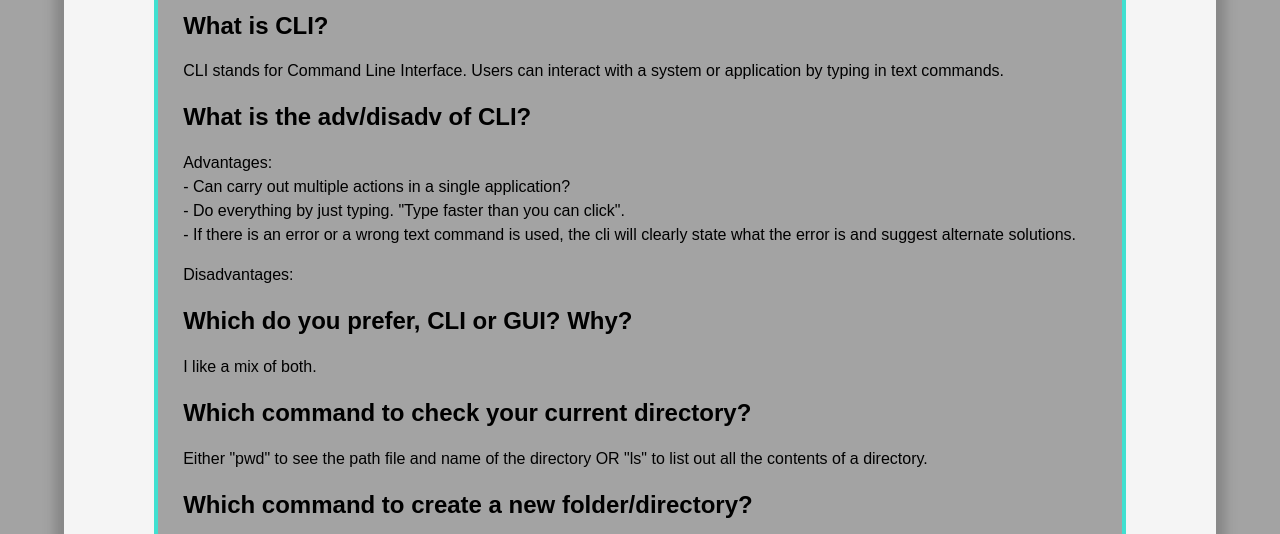
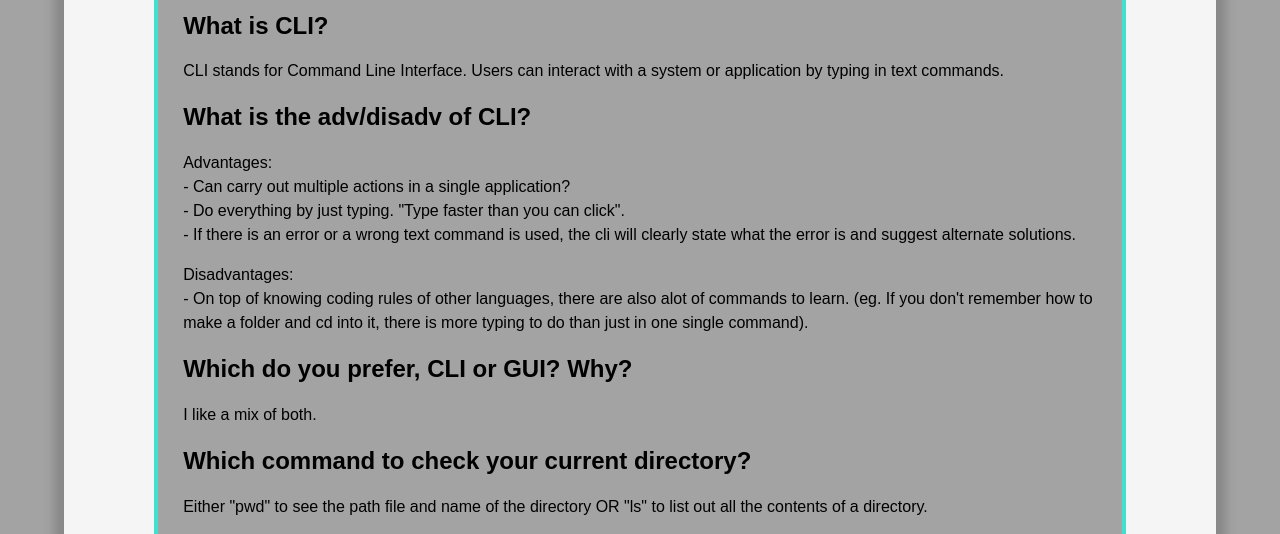
Before and after one commit to MimiTranLam/firstExam-P1-site, a plain HTML site: page index.html in a window 1280 px wide. Shown: the part 266-800 px from the top of the page. Drawn offline with Linux system fonts and the light colour scheme.

Commit message:
change file name

```diff
--- a/index.html
+++ b/index.html
@@ -49,6 +49,7 @@
             <div>
                 <p>
                     Disadvantages: <br />
+                    - On top of knowing coding rules of other languages, there are also alot of commands to learn. (eg. If you don't remember how to make a folder and cd into it, there is more typing to do than just in one single command).
                 </p>
             </div>
 
```
